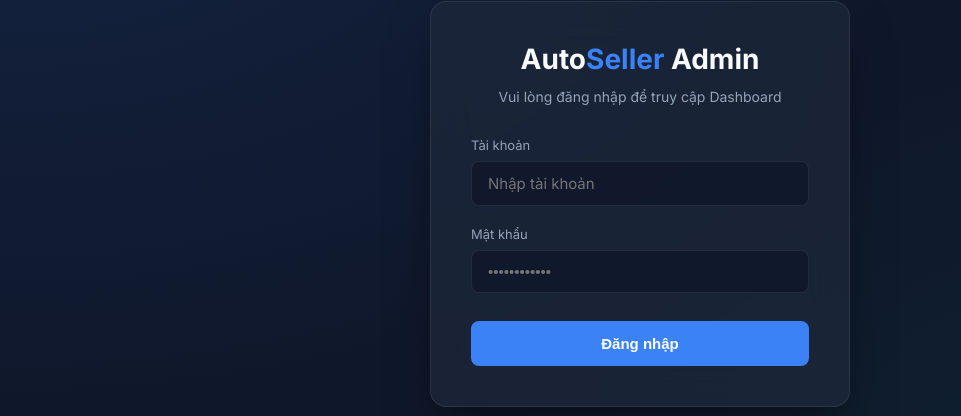
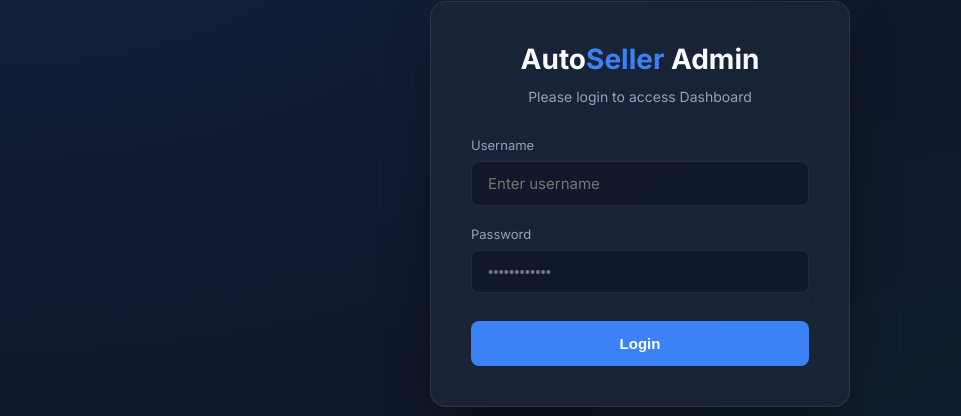
Before and after one commit to nguyenvanan155/AdminDashboardRVTool, a React (Vite) app: page / in a window 1280 px wide. Shown: the part 196-612 px from the top of the page, without its empty margins (0-961 px from the left). Built offline with nearby package versions, Linux system fonts and the light colour scheme.

Commit message:
Translate UI to English

```diff
--- a/src/pages/Login.jsx
+++ b/src/pages/Login.jsx
@@ -13,7 +13,7 @@ export default function Login({ onLogin }) {
     if (account === ADMIN_ACCOUNT && password === ADMIN_PASS) {
       onLogin();
     } else {
-      setError('Tài khoản hoặc mật khẩu không chính xác');
+      setError('Incorrect username or password');
     }
   };
 
@@ -41,20 +41,20 @@ export default function Login({ onLogin }) {
             Auto<span>Seller</span> Admin
           </div>
           <p style={{ color: 'var(--muted)', fontSize: '14px', marginTop: '8px' }}>
-            Vui lòng đăng nhập để truy cập Dashboard
+            Please login to access Dashboard
           </p>
         </div>
 
         <form onSubmit={handleLogin} style={{ display: 'flex', flexDirection: 'column', gap: '20px' }}>
           <div>
             <label style={{ display: 'block', fontSize: '13px', color: 'var(--muted)', marginBottom: '8px' }}>
-              Tài khoản
+              Username
             </label>
             <input
               type="text"
               value={account}
               onChange={(e) => setAccount(e.target.value)}
-              placeholder="Nhập tài khoản"
+              placeholder="Enter username"
               style={{
                 width: '100%',
                 padding: '12px 16px',
@@ -75,7 +75,7 @@ export default function Login({ onLogin }) {
 
           <div>
             <label style={{ display: 'block', fontSize: '13px', color: 'var(--muted)', marginBottom: '8px' }}>
-              Mật khẩu
+              Password
             </label>
             <input
               type="password"
@@ -133,7 +133,7 @@ export default function Login({ onLogin }) {
             onMouseDown={(e) => e.target.style.transform = 'scale(0.98)'}
             onMouseUp={(e) => e.target.style.transform = 'scale(1)'}
           >
-            Đăng nhập
+            Login
           </button>
         </form>
       </div>
--- a/src/pages/Reports.jsx
+++ b/src/pages/Reports.jsx
@@ -87,7 +87,7 @@ export default function Reports() {
 
       setPreview({ logs: allLogs, summary });
     } catch (err) {
-      alert('Lỗi khi lấy dữ liệu: ' + err.message);
+      alert('Error fetching data: ' + err.message);
     }
     setLoading(false);
   }
```
